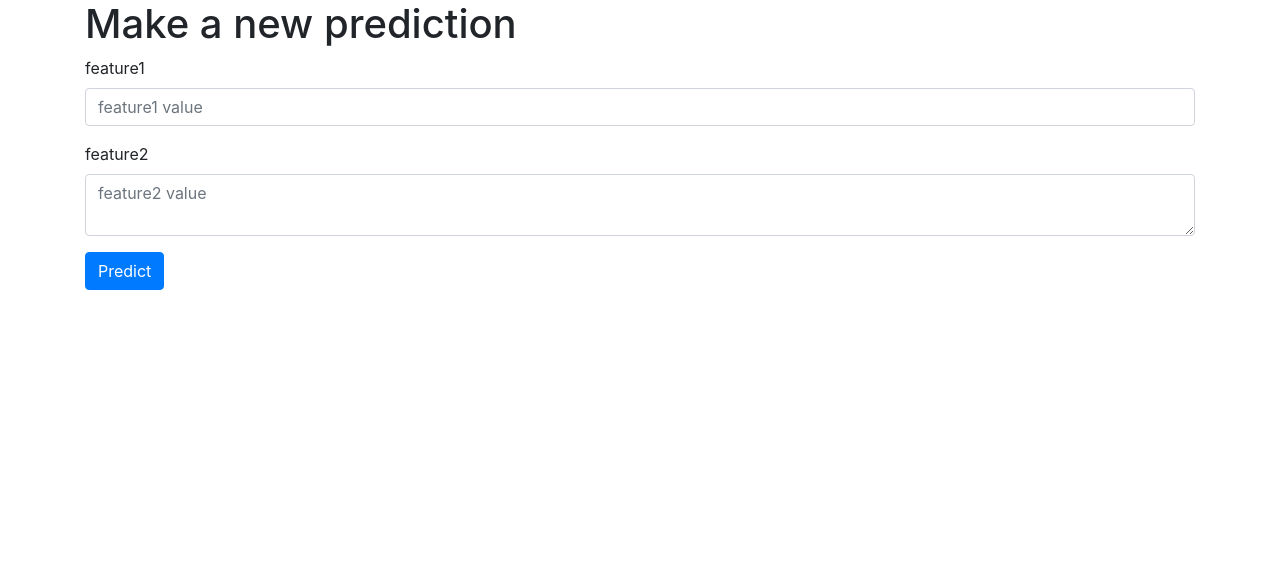
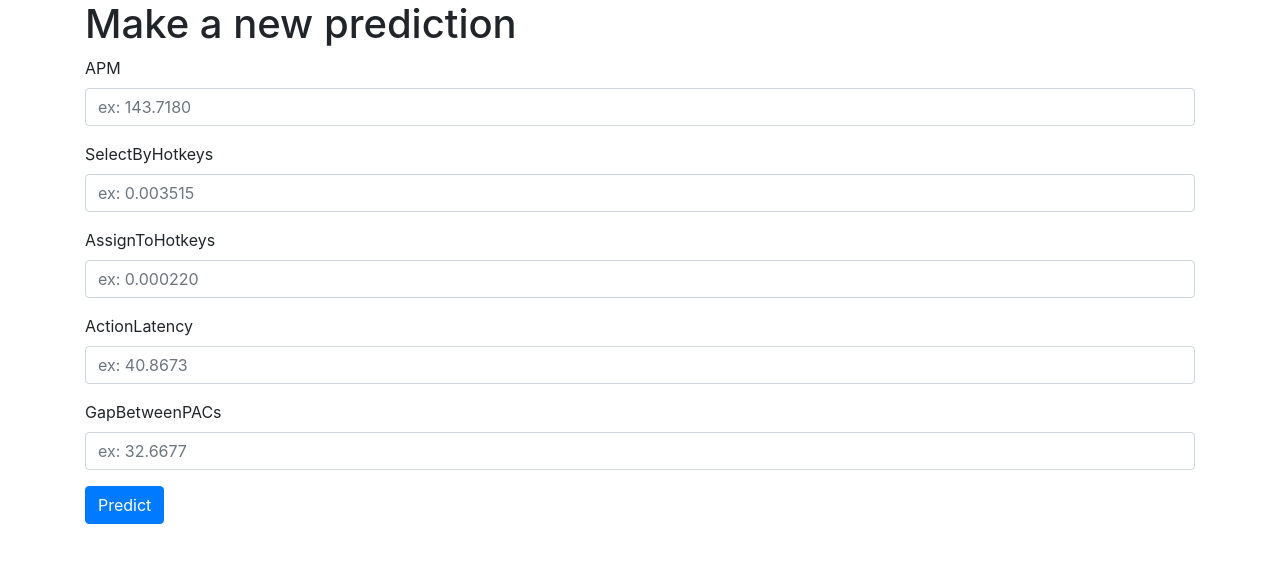
Before and after one commit to TheFlizziard/skillcraft-predictions, a Flask app: page /prediction in a window 1280 px wide. Shown: the part 56-619 px from the top of the page. Run offline with Flask 2, Linux system fonts and the light colour scheme; some libraries are stand-ins or nearby versions.

Commit message:
inputs for stracraft, not tested yet

```diff
--- a/api/app.py
+++ b/api/app.py
@@ -1,4 +1,6 @@
 from flask import Flask, render_template, request, flash, url_for, redirect
+
+from models import preprocessing, model_important_features
 
 app = Flask(__name__)
 app.config['SECRET_KEY'] = 'key'
@@ -18,16 +20,24 @@ def index():
 @app.route('/prediction', methods=('GET', 'POST'))
 def prediction():
     if request.method == 'POST':
-        feature1 = request.form['feature1']
-        feature2 = request.form['feature2']
 
-        if not feature1:
-            flash('feature1 is required !')
-        elif not feature2:
-            flash('feature2 is required !')
+        APM = float(request.form['APM'])
+        SelectByHotkeys = float(request.form['SelectByHotkeys'])
+        AssignToHotkeys = float(request.form['AssignToHotkeys'])
+        ActionLatency = float(request.form['ActionLatency'])
+        GapBetweenPACs = float(request.form['GapBetweenPACs'])
+
+        input = [APM, SelectByHotkeys, AssignToHotkeys, ActionLatency, GapBetweenPACs]
+
+        if not APM:
+            flash('APM is required !')
         else:
-            print(f'Title : {feature1}')
-            print(f'Content : {feature2}')
+            print(f'APM : {APM, type(APM), type(float(APM))}')
+
+            data = preprocessing()
+            pred, score = model_important_features(data, input)
+            print(f'You have been predicted {pred} with a precision of {score}%')
+
             return redirect(url_for('index'))
 
     return render_template('prediction.html')
--- a/api/templates/prediction.html
+++ b/api/templates/prediction.html
@@ -5,16 +5,38 @@
 
 <form method="post">
     <div class="form-group">
-        <label for="feature1">feature1</label>
-        <input type="text" name="feature1"
-               placeholder="feature1 value" class="form-control"
-               value="{{ request.form['feature1'] }}"></input>
+        <label for="APM">APM</label>
+        <input type="text" name="APM"
+               placeholder="ex: 143.7180" class="form-control"
+               value="{{ request.form['APM'] }}"></input>
     </div>
 
     <div class="form-group">
-        <label for="feature2">feature2</label>
-        <textarea name="feature2" placeholder="feature2 value"
-                  class="form-control">{{ request.form['feature2'] }}</textarea>
+        <label for="SelectByHotkeys">SelectByHotkeys</label>
+        <input type="text" name="SelectByHotkeys"
+               placeholder="ex: 0.003515" class="form-control"
+               value="{{ request.form['SelectByHotkeys'] }}"></input>
+    </div>
+
+    <div class="form-group">
+        <label for="AssignToHotkeys">AssignToHotkeys</label>
+        <input type="text" name="AssignToHotkeys"
+               placeholder="ex: 0.000220" class="form-control"
+               value="{{ request.form['AssignToHotkeys'] }}"></input>
+    </div>
+
+    <div class="form-group">
+        <label for="ActionLatency">ActionLatency</label>
+        <input type="text" name="ActionLatency"
+               placeholder="ex: 40.8673" class="form-control"
+               value="{{ request.form['ActionLatency'] }}"></input>
+    </div>
+
+    <div class="form-group">
+        <label for="GapBetweenPACs">GapBetweenPACs</label>
+        <input type="text" name="GapBetweenPACs"
+               placeholder="ex: 32.6677" class="form-control"
+               value="{{ request.form['GapBetweenPACs'] }}"></input>
     </div>
     <div class="form-group">
         <button type="submit" class="btn btn-primary">Predict</button>
```
Also changed, not shown: api/models.py (added, +59 -0 lines), 3 other files.
